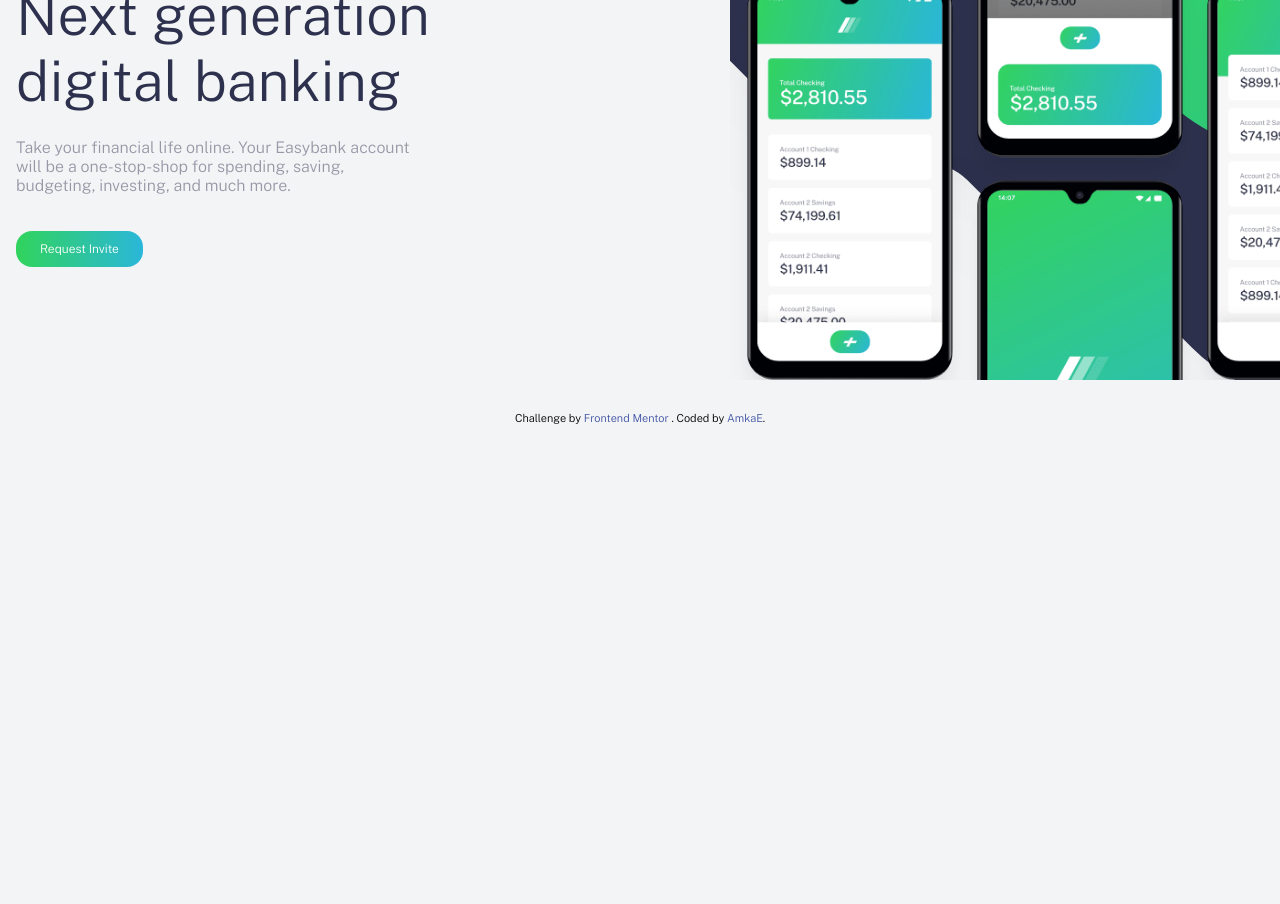
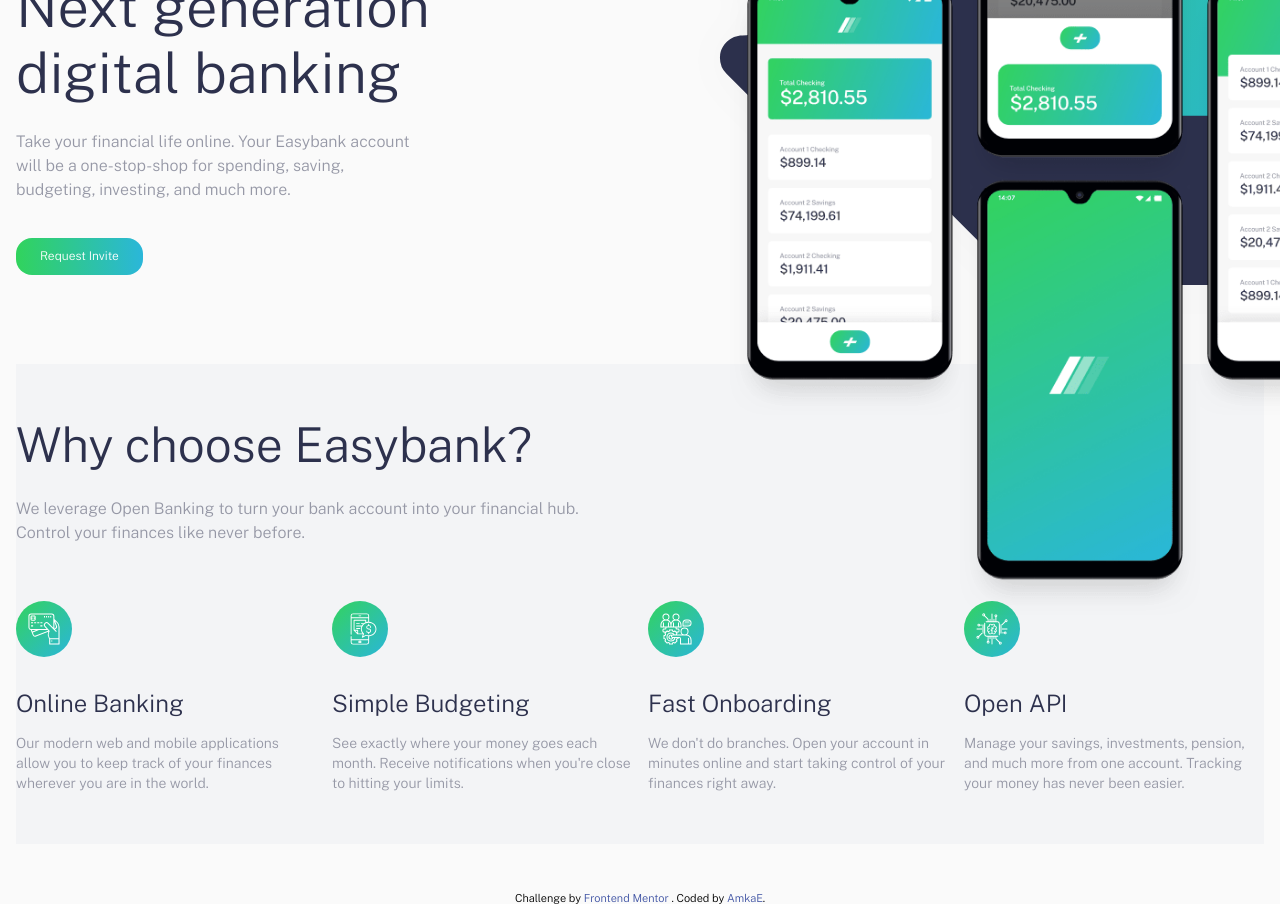
Before and after one commit to AmkaE/Easybank-landing-page-solution, a Svelte app: page / in a window 1280 px wide. Shown: the part 200-1104 px from the top of the page. Before the commit the page ends 800 px from the top, so only its background shows below. Built offline with nearby package versions, Linux system fonts and the light colour scheme.

Commit message:
create whyChoose section

```diff
--- a/src/App.svelte
+++ b/src/App.svelte
@@ -2,6 +2,7 @@
 	import Navbar from './lib/Navbar.svelte';
 	import Intro from './lib/Intro.svelte';
 	import Attributions from './lib/Attributions.svelte';
+	import WhyChoose from './lib/WhyChoose.svelte';
 </script>
 
 <header>
@@ -10,6 +11,7 @@
 
 <main>
 	<Intro />
+	<WhyChoose />
 </main>
 
 <footer>
--- /dev/null
+++ b/src/lib/FeaturesList.svelte
@@ -0,0 +1,79 @@
+<script lang="ts">
+	import onlineBankingIcon from '../assets/images/icon-online.svg';
+	import budgetingIcon from '../assets/images/icon-budgeting.svg';
+	import onboardingIcon from '../assets/images/icon-onboarding.svg';
+	import apiIcon from '../assets/images/icon-api.svg';
+
+	const features = [
+		{
+			id: 1,
+			icon: onlineBankingIcon,
+			title: 'Online Banking',
+			text: 'Our modern web and mobile applications allow you to keep track of your finances wherever you are in the world.',
+		},
+		{
+			id: 2,
+			icon: budgetingIcon,
+			title: 'Simple Budgeting',
+			text: "See exactly where your money goes each month. Receive notifications when you're close to hitting your limits.",
+		},
+		{
+			id: 3,
+			icon: onboardingIcon,
+			title: 'Fast Onboarding',
+			text: "We don't do branches. Open your account in minutes online and start taking control of your finances right away.",
+		},
+		{
+			id: 4,
+			icon: apiIcon,
+			title: 'Open API',
+			text: 'Manage your savings, investments, pension, and much more from one account. Tracking your money has never been easier.',
+		},
+	];
+</script>
+
+<section class="features">
+	{#each features as feature (feature.id)}
+		<div class="feature">
+			<img src={feature.icon} alt={feature.title} class="feature-icon" />
+			<h3 class="feature-title">{feature.title}</h3>
+			<p class="feature-text">{feature.text}</p>
+		</div>
+	{/each}
+</section>
+
+<style lang="scss">
+	@use '../sass/lib/' as *;
+
+	.features {
+		display: grid;
+		grid-template-columns: repeat(4, 1fr);
+		gap: 1rem;
+	}
+
+	.feature {
+		display: flex;
+		flex-direction: column;
+		gap: 1rem;
+		margin-top: 2rem;
+
+		&-icon {
+			width: 3.5rem;
+			height: 3.5rem;
+			margin-bottom: 1rem;
+		}
+
+		&-title {
+			font-size: 1.5rem;
+			font-weight: 400;
+			color: $dark-blue;
+		}
+
+		&-text {
+			font-size: 0.875rem;
+			font-weight: 400;
+			color: $grayish-blue;
+			line-height: 1.25rem;
+		}
+	}
+</style>
--- a/src/lib/Intro.svelte
+++ b/src/lib/Intro.svelte
@@ -17,8 +17,12 @@
 
 	<div class="intro-img">
 		<div class="content">
-			<img src={bgIntroDesktop} alt="background for desktop" />
-			<img src={bgIntroMobile} alt="background for mobile" />
+			<img
+				class="bg-desktop"
+				src={bgIntroDesktop}
+				alt="background for desktop"
+			/>
+			<img class="hidden" src={bgIntroMobile} alt="background for mobile" />
 			<img src={t} alt="foreground for mobile and desktop background images" />
 		</div>
 	</div>
@@ -53,6 +57,7 @@
 				font-size: 1rem;
 				font-weight: 400;
 				color: $grayish-blue;
+				line-height: 1.5rem;
 			}
 
 			&-btn {
@@ -73,10 +78,9 @@
 			top: 0;
 			right: 0;
 		}
+
+		img.bg-desktop {
+			right: 50px;
+		}
 	}
-
-	// div > img.intro-img-desktop {
-	// 	top: -50px;
-	// 	right: -50px;
-	// }
 </style>
--- /dev/null
+++ b/src/lib/WhyChoose.svelte
@@ -0,0 +1,60 @@
+<script lang="ts">
+	import FeaturesList from './FeaturesList.svelte';
+</script>
+
+<section class="wrapper">
+	<div class="why-choose">
+		<div class="content">
+			<h2 class="content-title">Why choose Easybank?</h2>
+			<p class="content-text">
+				We leverage Open Banking to turn your bank account into your financial
+				hub. <br />
+				Control your finances like never before.
+			</p>
+
+			<!-- features List -->
+			<FeaturesList />
+		</div>
+	</div>
+</section>
+
+<style lang="scss">
+	// import variables
+	@use '../sass/lib/' as *;
+
+	.wrapper {
+		width: 100%;
+		background: $light-grayish-blue;
+		height: 60vh;
+	}
+
+	.why-choose {
+		display: flex;
+		justify-content: start;
+		align-items: center;
+		height: 100%;
+		max-width: 1440px;
+		margin: auto;
+
+		.content {
+			display: flex;
+			flex-direction: column;
+			justify-content: center;
+			align-items: flex-start;
+			gap: 1.5rem;
+
+			&-title {
+				font-size: 3rem;
+				font-weight: 400;
+				color: $dark-blue;
+			}
+
+			&-text {
+				font-size: 1rem;
+				font-weight: 400;
+				color: $grayish-blue;
+				line-height: 1.5rem;
+			}
+		}
+	}
+</style>
--- a/src/sass/app.scss
+++ b/src/sass/app.scss
@@ -28,7 +28,7 @@
 }
 
 body {
-	background-color: $light-grayish-blue;
+	background-color: $very-light-gray;
 }
 
 header {
--- a/tsconfig.json
+++ b/tsconfig.json
@@ -5,12 +5,6 @@
 		"useDefineForClassFields": true,
 		"module": "ESNext",
 		"resolveJsonModule": true,
-    /**
-     * Typecheck JS in `.svelte` and `.js` files by default.
-     * Disable checkJs if you'd like to use dynamic types in JS.
-     * Note that setting allowJs false does not prevent the use
-     * of JS in `.svelte` files.
-     */
 		"allowJs": true,
 		"checkJs": true,
 		"isolatedModules": true
```
Lines whose indentation alone changed are shown as unchanged.
